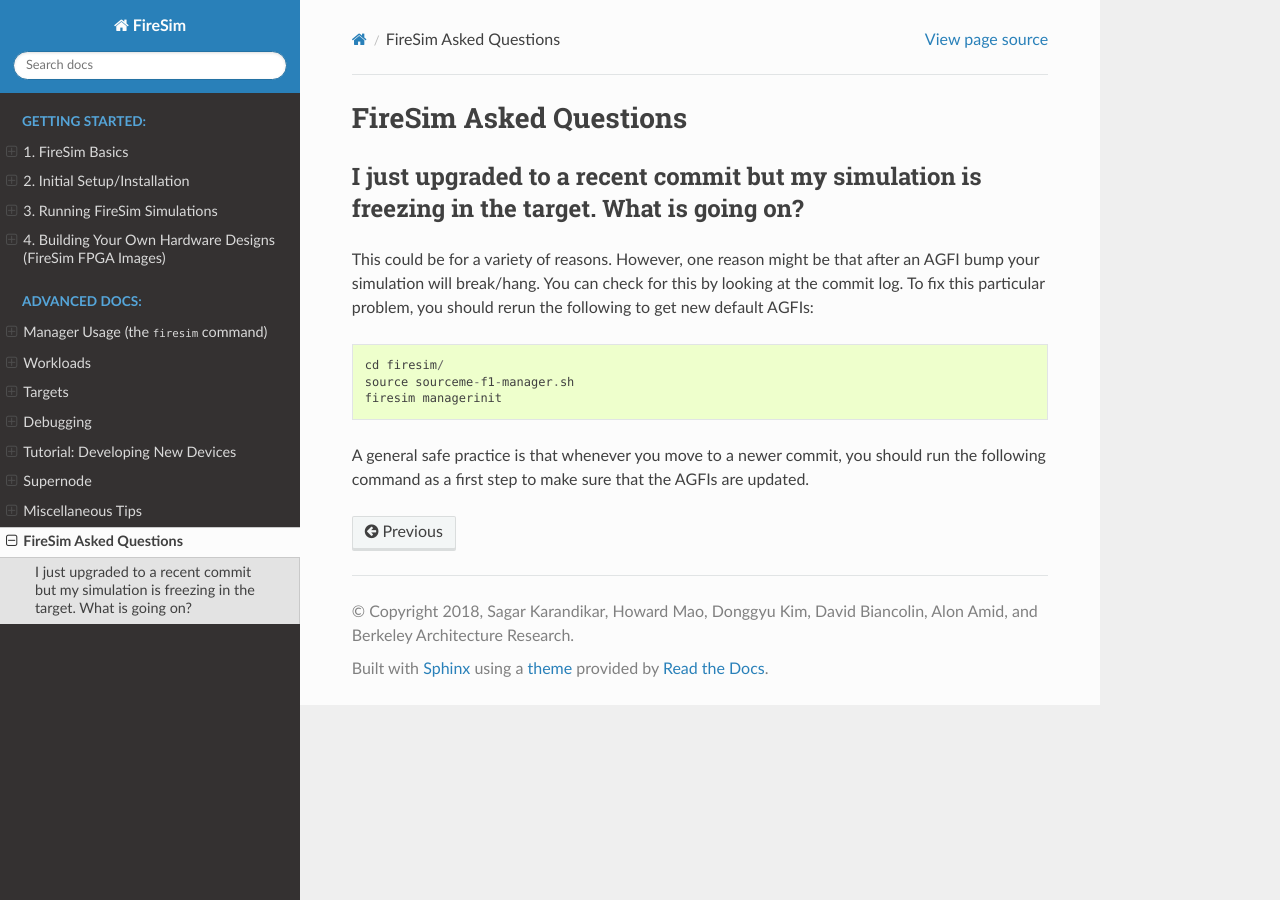
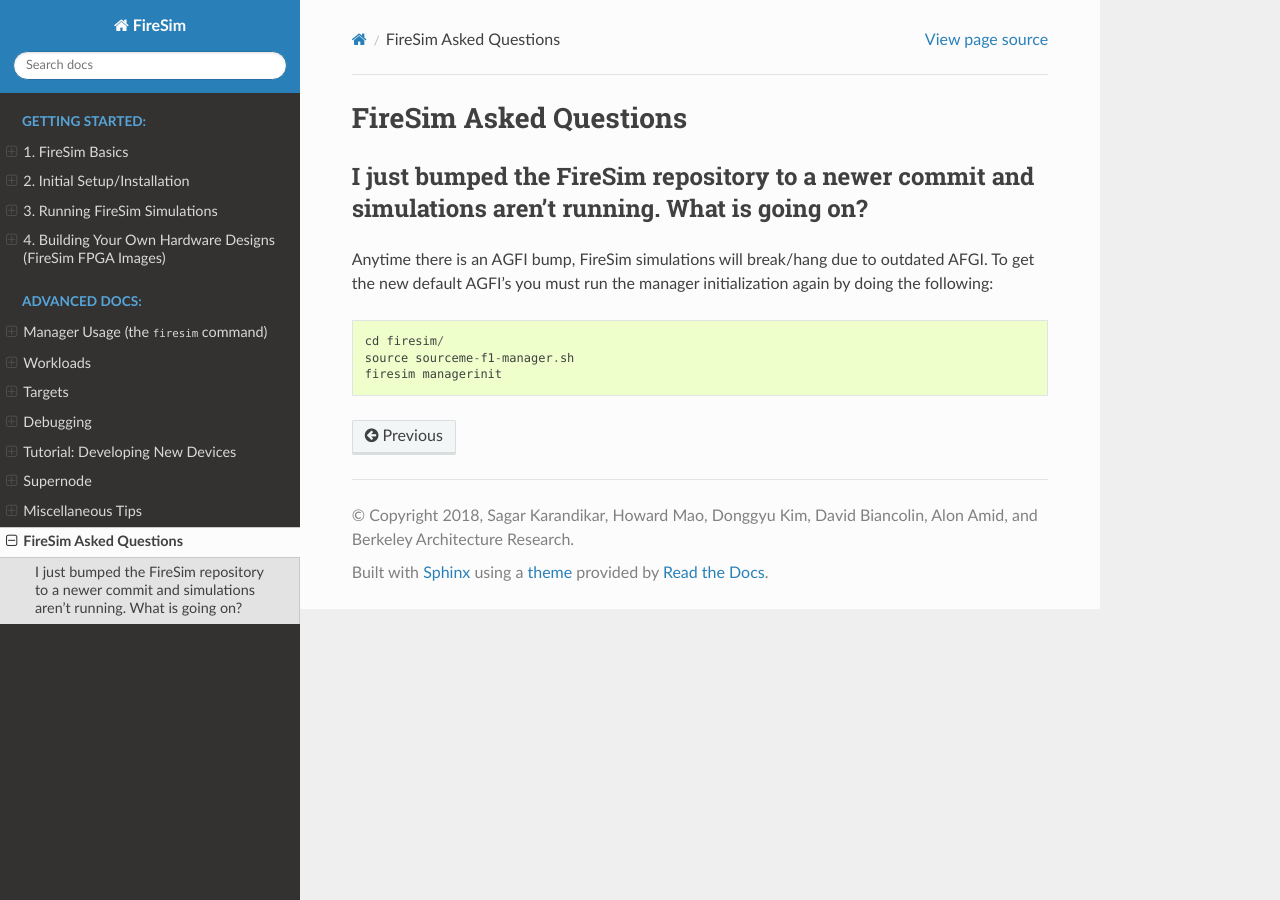
Before and after one commit to firesim/firesim, a Sphinx documentation site: the page built from docs/Advanced-Usage/FAQs.rst, in a window 1280 px wide. Built offline with Sphinx 7.4.7 and the Read the Docs theme 2.0.0, drawn with Linux system fonts in a browser that asks for light colours; pages that are not in the unit, such as notebooks, are missing from menus.

Commit message:
Shorter explanation of AGFI bump

```diff
--- a/docs/Advanced-Usage/FAQs.rst
+++ b/docs/Advanced-Usage/FAQs.rst
@@ -1,18 +1,13 @@
 FireSim Asked Questions
 =============================
 
-I just upgraded to a recent commit but my simulation is freezing in the target. What is going on?
+I just bumped the FireSim repository to a newer commit and simulations aren't running. What is going on?
 ----------------------------------------------------------------------------------------------------
 
-This could be for a variety of reasons. However, one reason might be that after an AGFI bump
-your simulation will break/hang. You can check for this by looking at the commit log. To fix
-this particular problem, you should rerun the following to get new default AGFIs:
+Anytime there is an AGFI bump, FireSim simulations will break/hang due to outdated AFGI. To get the new default AGFI's you must run the manager initialization again by doing the following:
 
 ::
 
     cd firesim/
     source sourceme-f1-manager.sh
     firesim managerinit
-
-A general safe practice is that whenever you move to a newer commit, you should run the following command as
-a first step to make sure that the AGFIs are updated.
```
